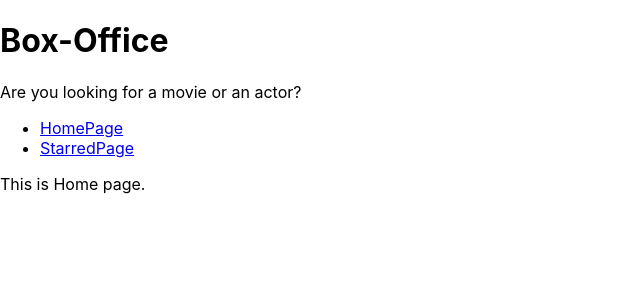
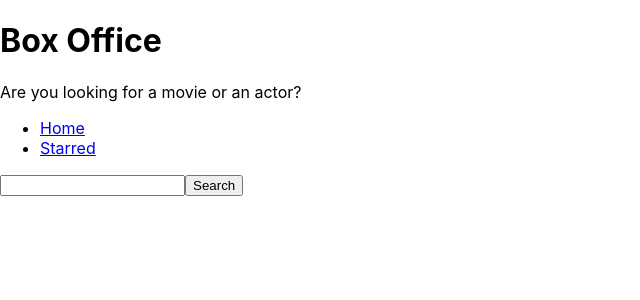
Before and after one commit to piyaakotharii/box-office, a React (Create React App) app: page / in a window 1280 px wide. Shown: the top 300 px of the page, without its empty margins (0-640 px from the left). Built offline with nearby package versions, Linux system fonts and the light colour scheme.

Commit message:
created input search bar and fetched results from tv  maze api

```diff
--- a/package.json
+++ b/package.json
@@ -49,7 +49,7 @@
     "eslint-plugin-jsx-a11y": "^6.4.1",
     "eslint-plugin-react": "^7.24.0",
     "eslint-plugin-react-hooks": "^4.2.0",
-    "prettier": "^2.3.1",
+    "prettier": "^2.3.2",
     "rimraf": "^3.0.2"
   }
 }
--- a/src/App.js
+++ b/src/App.js
@@ -1,23 +1,24 @@
-import React from "react";
-import { Switch, Route } from "react-router-dom";
-import Navs from "./components/Navs";
-import Home from "./pages/Home";
-import Starred from "./pages/Starred";
+import React from 'react';
+import { Switch, Route } from 'react-router-dom';
+
+import Home from './pages/Home';
+import Starred from './pages/Starred';
 
 function App() {
-  return(
+  return (
     <Switch>
       <Route exact path="/">
         <Home />
       </Route>
-    <Route exact path ="/starred">
+
+      <Route exact path="/starred">
         <Starred />
       </Route>
+
       <Route>
-      Error! Page not found.
+        <div>Not found</div>
       </Route>
     </Switch>
-
   );
 }
 
--- a/src/components/MainPageLayout.js
+++ b/src/components/MainPageLayout.js
@@ -1,16 +1,19 @@
-import React from 'react'
-import Navs from './Navs'
-import Title from './Title'
+import React from 'react';
+import Navs from './Navs';
+import Title from './Title';
 
-const MainPageLayout = ({children}) => {
-    return (
-        <div>
-        <Title title = "Box-Office" subtitle = "Are you looking for a movie or an actor?" />
+const MainPageLayout = ({ children }) => {
+  return (
+    <div>
+      <Title
+        title="Box Office"
+        subtitle="Are you looking for a movie or an actor?"
+      />
+      <Navs />
 
-      <Navs />
       {children}
-      </div>
-    )
-}
+    </div>
+  );
+};
 
-export default MainPageLayout
+export default MainPageLayout;
--- a/src/components/Navs.js
+++ b/src/components/Navs.js
@@ -1,21 +1,23 @@
 import React from 'react';
-import { Link } from "react-router-dom";
+import { Link } from 'react-router-dom';
 
 const LINKS = [
-    {to: '/', text: 'HomePage'},
-    {to: '/starred', text: 'StarredPage'}
-]
+  { to: '/', text: 'Home' },
+  { to: '/starred', text: 'Starred' },
+];
 
 const Navs = () => {
-    return (
-        <div>
-            <ul>
-                {LINKS.map(item =>
-                 ( <li key={item.to}>
-                  <Link   to={item.to} >  {item.text}  </Link>  </li> ))}
-           </ul>
-       </div>
-    )
-}
+  return (
+    <div>
+      <ul>
+        {LINKS.map(item => (
+          <li key={item.to}>
+            <Link to={item.to}>{item.text}</Link>
+          </li>
+        ))}
+      </ul>
+    </div>
+  );
+};
 
-export default Navs
+export default Navs;
--- a/src/pages/Home.js
+++ b/src/pages/Home.js
@@ -1,12 +1,40 @@
-import React from 'react'
-import MainPageLayout from '../components/MainPageLayout'
+import React, { useState } from 'react';
+import MainPageLayout from '../components/MainPageLayout';
 
 const Home = () => {
-    return (
-        <MainPageLayout>
-            This is Home page.
-        </MainPageLayout>
-    )
-}
+  const [input, setInput] = useState('');
 
-export default Home
+  const onSearch = () => {
+    fetch(`https://api.tvmaze.com/search/shows?q=${input}`)
+      .then(r => r.json())
+      .then(result => {
+        console.log(result);
+      });
+  };
+
+  const onInputChange = ev => {
+    setInput(ev.target.value);
+  };
+
+  const onKeyDown = ev => {
+    if (ev.keyCode === 13) {
+      onSearch();
+    }
+  };
+
+  return (
+    <MainPageLayout>
+      <input
+        type="text"
+        onChange={onInputChange}
+        onKeyDown={onKeyDown}
+        value={input}
+      />
+      <button type="button" onClick={onSearch}>
+        Search
+      </button>
+    </MainPageLayout>
+  );
+};
+
+export default Home;
--- a/src/pages/Starred.js
+++ b/src/pages/Starred.js
@@ -1,12 +1,8 @@
-import React from 'react'
-import MainPageLayout from '../components/MainPageLayout'
+import React from 'react';
+import MainPageLayout from '../components/MainPageLayout';
 
 const Starred = () => {
-    return (
-        <MainPageLayout>
-            This is starred page.
-        </MainPageLayout>
-    )
-}
+  return <MainPageLayout>this is starred</MainPageLayout>;
+};
 
-export default Starred
+export default Starred;
--- a/src/serviceWorker.js
+++ b/src/serviceWorker.js
@@ -9,7 +9,7 @@
 
 // To learn more about the benefits of this model and instructions on how to
 // opt-in, read https://bit.ly/CRA-PWA
-/* eslint-disable */
+
 const isLocalhost = Boolean(
   window.location.hostname === 'localhost' ||
     // [::1] is the IPv6 localhost address.
```
Also changed, not shown: src/index.js (+10 -9 lines), 1 other file (tests, documents, lock files or other folders). Lines whose indentation alone changed are shown as unchanged.
